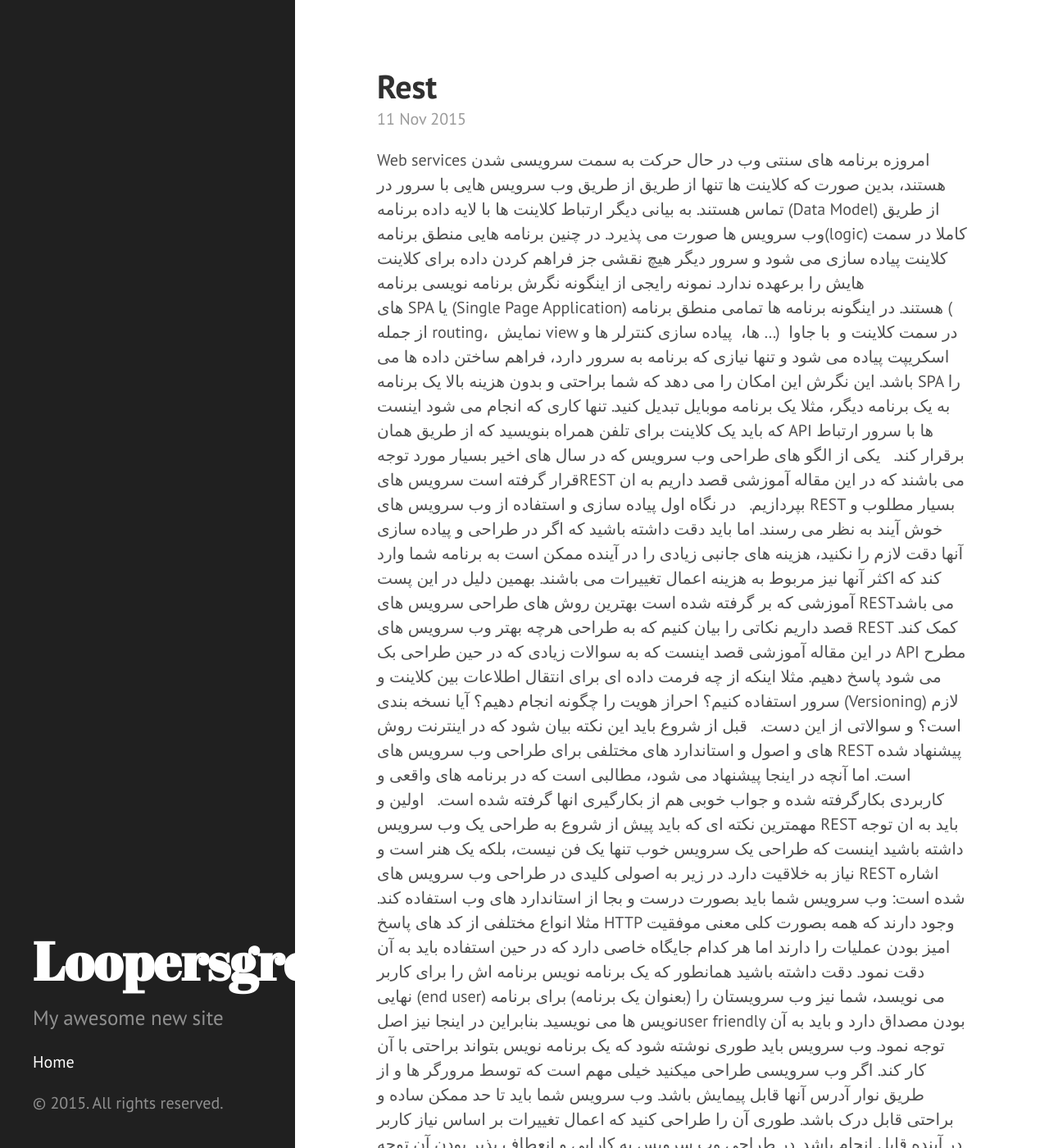
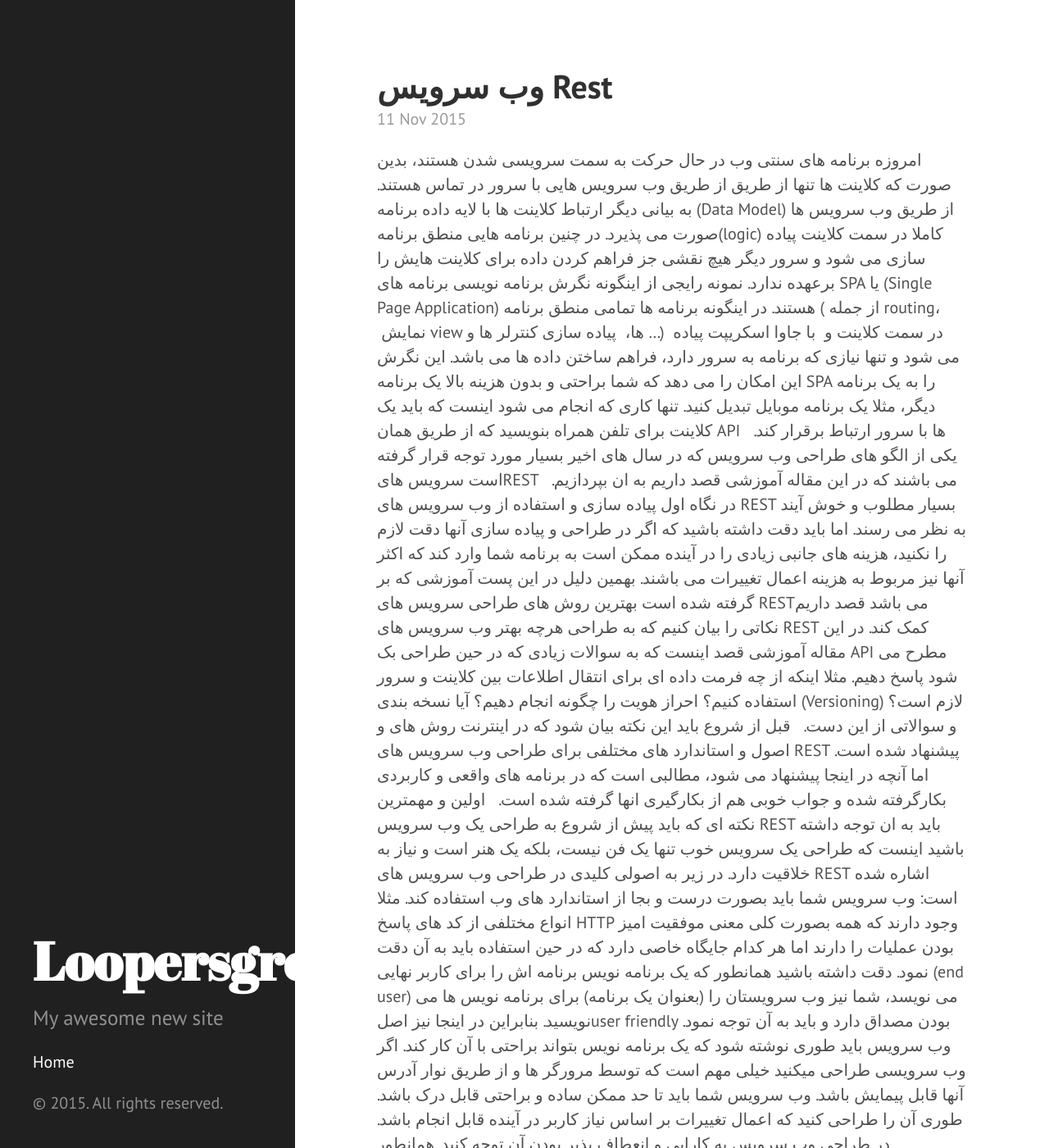
Before and after one commit to Loopersgroup/Loopersgroup.github.io, a Jekyll site: the page built from _posts/2015-11-11-rest.markdown, in a window 1280 px wide and 1400 px high. Shown: the whole window at 82% size. Built offline with Jekyll 4.4.1, drawn with Linux system fonts in a browser that asks for light colours; some of the changed text lies outside the part shown.

Commit message:
Post update: Rest

```diff
--- a/_posts/2015-11-11-rest.markdown
+++ b/_posts/2015-11-11-rest.markdown
@@ -1,9 +1,8 @@
 ---
 published: true
-title: Rest
+title: وب سرویس Rest
 layout: post
 ---
-Web services
 امروزه برنامه های سنتی وب در حال حرکت به سمت سرویسی شدن هستند، بدین صورت که کلاینت ها تنها از طریق از طریق وب سرویس هایی با سرور در تماس هستند. به بیانی دیگر ارتباط کلاینت ها با لایه داده برنامه (Data Model) از طریق وب سرویس ها صورت می پذیرد. در چنین برنامه هایی منطق برنامه(logic) کاملا در سمت کلاینت پیاده سازی می شود و سرور دیگر هیچ نقشی جز فراهم کردن داده برای کلاینت هایش را برعهده ندارد. نمونه رایجی از اینگونه نگرش برنامه نویسی برنامه های SPA یا (Single Page Application) هستند. در اینگونه برنامه ها تمامی منطق برنامه ( از جمله routing،  نمایش view ها،  پیاده سازی کنترلر ها و ...)  در سمت کلاینت و  با جاوا اسکریپت پیاده می شود و تنها نیازی که برنامه به سرور دارد، فراهم ساختن داده ها می باشد. این نگرش این امکان را می دهد که شما براحتی و بدون هزینه بالا یک برنامه SPA را به یک برنامه دیگر، مثلا یک برنامه موبایل تبدیل کنید. تنها کاری که انجام می شود اینست که باید یک کلاینت برای تلفن همراه بنویسید که از طریق همان API ها با سرور ارتباط برقرار کند.
 
 یکی از الگو های طراحی وب سرویس که در سال های اخیر بسیار مورد توجه قرار گرفته است سرویس هایREST می باشند که در این مقاله آموزشی قصد داریم به ان بپردازیم.
```
